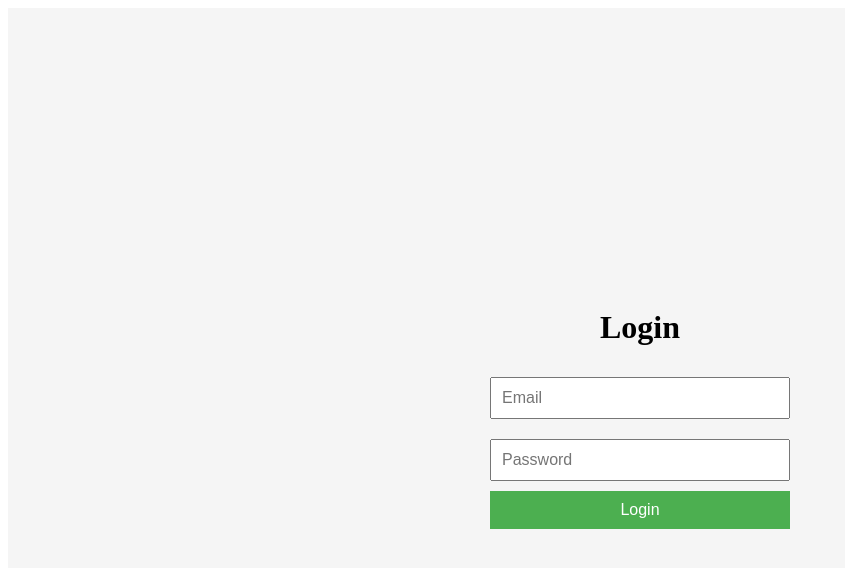
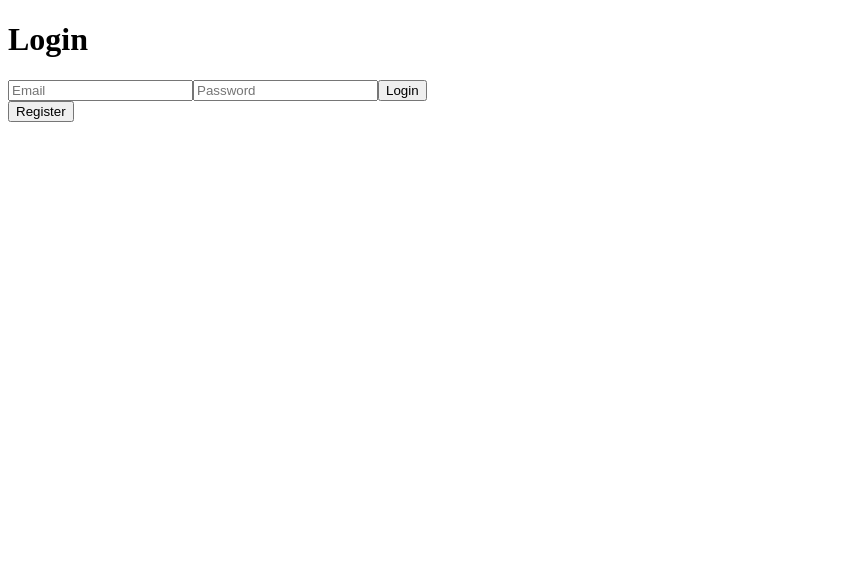
Before and after one commit to GrewalCreator/BrainBuddy, a React (Create React App) app in the folder frontend/: page / in a window 1280 px wide. Shown: the top 568 px of the page, without its empty margins (0-845 px from the left). Built offline with nearby package versions, Linux system fonts and the light colour scheme.

Commit message:
Removed styling and, added register button to login page, and added signuppage

```diff
--- a/frontend/src/App.jsx
+++ b/frontend/src/App.jsx
@@ -2,6 +2,7 @@ import React, { useState } from "react";
 import { BrowserRouter as Router, Routes, Route } from "react-router-dom";
 import Navbar from "./components/Navbar";
 import LoginPage from "./pages/LoginPage";
+import SignUpPage from "./pages/SignUpPage";
 import Home from "./pages/Home";
 import About from "./pages/About";
 import Decks from "./pages/Decks";
@@ -18,6 +19,7 @@ const App = () => {
                     path="/"
                     element={<LoginPage setIsLoggedIn={setIsLoggedIn} />}
                 />
+                <Route path="/sign-up" element={<SignUpPage />} />
                 <Route path="/home" element={<Home />} />
                 <Route path="/about" element={<About />} />
                 <Route path="/decks" element={<Decks />} />
--- a/frontend/src/pages/LoginPage.jsx
+++ b/frontend/src/pages/LoginPage.jsx
@@ -1,5 +1,6 @@
 import React, { useState } from "react";
 import axios from "axios";
+import { Link } from "react-router-dom";
 
 const LoginPage = () => {
     const [email, setEmail] = useState("");
@@ -25,27 +26,30 @@ const LoginPage = () => {
     };
 
     return (
-        <div style={{ display: "flex", flexDirection: "column", alignItems: "center", justifyContent: "center", height: "100vh", backgroundColor: "#f5f5f5" }}>
+        <div>
             <h1>Login</h1>
-            <form onSubmit={handleLogin} style={{ display: "flex", flexDirection: "column", width: "300px" }}>
+            <form onSubmit={handleLogin}>
                 <input
                     type="email"
                     placeholder="Email"
                     value={email}
                     onChange={(e) => setEmail(e.target.value)}
-                    style={{ margin: "10px 0", padding: "10px", fontSize: "16px" }}
                 />
                 <input
                     type="password"
                     placeholder="Password"
                     value={password}
                     onChange={(e) => setPassword(e.target.value)}
-                    style={{ margin: "10px 0", padding: "10px", fontSize: "16px" }}
                 />
-                <button type="submit" style={{ padding: "10px", fontSize: "16px", backgroundColor: "#4caf50", color: "white", border: "none", cursor: "pointer" }}>
+                <button type="submit" className="btn">
                     Login
                 </button>
             </form>
+
+            <Link to="/sign-up">
+                <button className="btn">Register</button>
+            </Link>
+
             {message && <p>{message}</p>}
         </div>
     );
```
